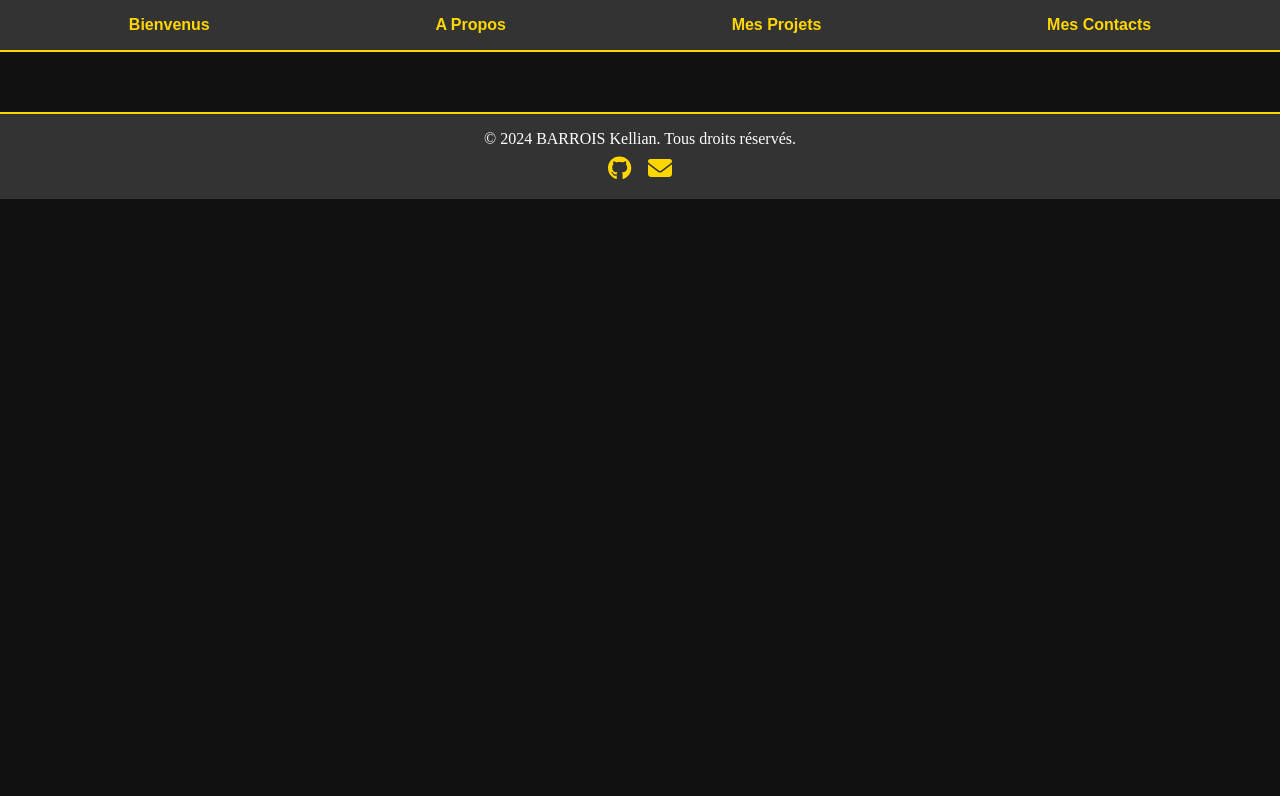
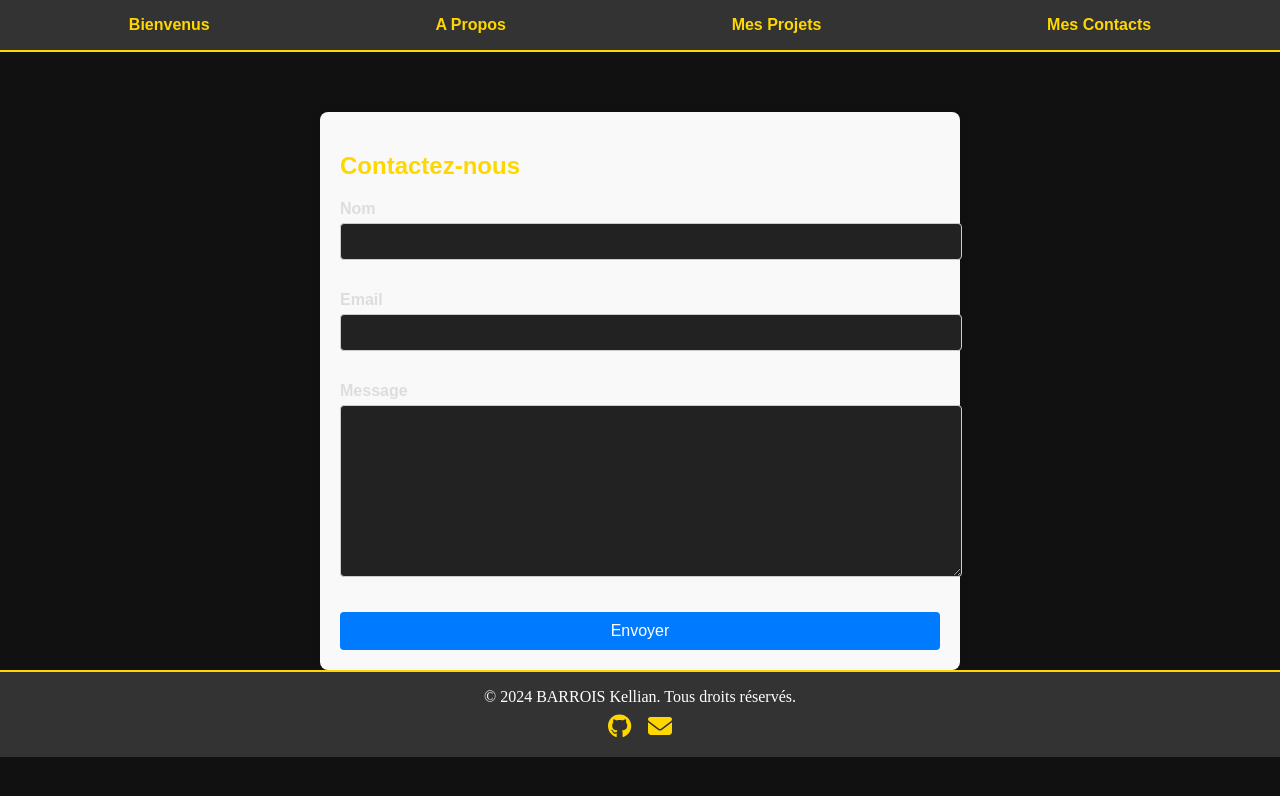
Before and after one commit to Kentana07/Mon-Portfolio, a React (Create React App) app: page /Mon-Portfolio/contact-form in a window 1280 px wide. Shown: the top 796 px of the page. Built offline with nearby package versions, Linux system fonts and the light colour scheme.

Commit message:
ajout d'un formulaire de contact

```diff
--- a/package.json
+++ b/package.json
@@ -12,6 +12,7 @@
     "@testing-library/jest-dom": "^5.17.0",
     "@testing-library/react": "^13.4.0",
     "@testing-library/user-event": "^13.5.0",
+    "emailjs-com": "^3.2.0",
     "react": "^18.3.1",
     "react-dom": "^18.3.1",
     "react-router-dom": "^6.23.1",
--- a/src/App.js
+++ b/src/App.js
@@ -1,34 +1,13 @@
 import React from "react";
-import { BrowserRouter as Router, Routes, Route, useLocation } from "react-router-dom";
-import { CSSTransition, TransitionGroup } from "react-transition-group";
+import { BrowserRouter as Router, Routes, Route } from "react-router-dom";
 import Header from "./components/header";
 import Home from "./pages/home";
 import About from "./pages/about";
 import Projects from "./pages/projects";
 import Contact from "./pages/contact";
 import Footer from "./components/footer";
+import ContactForm from "./components/contactform";
 import './styles/app.css';
-
-function AnimatedRoutes() {
-  const location = useLocation();
-
-  return (
-    <TransitionGroup>
-      <CSSTransition
-        key={location.pathname}
-        timeout={300}
-        classNames="page"
-      >
-        <Routes location={location}>
-          <Route path="/" element={<Home />} />
-          <Route path="/about" element={<About />} />
-          <Route path="/projects" element={<Projects />} />
-          <Route path="/contact" element={<Contact />} />
-        </Routes>
-      </CSSTransition>
-    </TransitionGroup>
-  );
-}
 
 function App() {
   return (
@@ -36,7 +15,13 @@ function App() {
       <div className="App">
         <Header />
         <main>
-          <AnimatedRoutes />
+          <Routes>
+            <Route path="/" element={<Home />} />
+            <Route path="/about" element={<About />} />
+            <Route path="/projects" element={<Projects />} />
+            <Route path="/contact" element={<Contact />} />
+            <Route path="/contact-form" element={<ContactForm />} />
+          </Routes>
         </main>
         <Footer />
       </div>
--- /dev/null
+++ b/src/components/contactform.js
@@ -0,0 +1,83 @@
+import React, { useState } from 'react';
+import emailjs from 'emailjs-com';
+import '../styles/contactform.css';
+
+const ContactForm = () => {
+  const [formData, setFormData] = useState({
+    name: '',
+    email: '',
+    message: ''
+  });
+
+  const [successMessage, setSuccessMessage] = useState('');
+  const [errorMessage, setErrorMessage] = useState('');
+
+  const handleChange = (e) => {
+    const { name, value } = e.target;
+    setFormData({ ...formData, [name]: value });
+  };
+
+  const handleSubmit = (e) => {
+    e.preventDefault();
+
+    emailjs.send('service_cixqloq', 'template_wvkkojg', formData, 'IjSijs_cOtRPqwmjs')
+      .then((response) => {
+        setSuccessMessage('Message envoyé avec succès !');
+        setErrorMessage('');
+        setFormData({
+          name: '',
+          email: '',
+          message: ''
+        });
+      })
+      .catch((err) => {
+        setErrorMessage('Une erreur est survenue, veuillez réessayer.');
+        setSuccessMessage('');
+      });
+  };
+
+  return (
+    <div className="contact-form-container">
+      <h2>Contactez-nous</h2>
+      <form onSubmit={handleSubmit} className="contact-form">
+        <div className="form-group">
+          <label htmlFor="name">Nom</label>
+          <input
+            type="text"
+            id="name"
+            name="name"
+            value={formData.name}
+            onChange={handleChange}
+            required
+          />
+        </div>
+        <div className="form-group">
+          <label htmlFor="email">Email</label>
+          <input
+            type="email"
+            id="email"
+            name="email"
+            value={formData.email}
+            onChange={handleChange}
+            required
+          />
+        </div>
+        <div className="form-group">
+          <label htmlFor="message">Message</label>
+          <textarea
+            id="message"
+            name="message"
+            value={formData.message}
+            onChange={handleChange}
+            required
+          />
+        </div>
+        <button type="submit">Envoyer</button>
+        {successMessage && <p className="success-message">{successMessage}</p>}
+        {errorMessage && <p className="error-message">{errorMessage}</p>}
+      </form>
+    </div>
+  );
+};
+
+export default ContactForm;
--- a/src/pages/contact.js
+++ b/src/pages/contact.js
@@ -1,10 +1,12 @@
 import React from "react";
 import '../styles/contact.css';
+import { Link } from "react-router-dom";
 
 const Contact = () => (
   <div className="contact">
     <h1>Contactez-moi</h1>
     <p>Email :   Kellian07@gmail.com </p>
+    <Link to="/contact-form">M'envoyer un message</Link>
   </div>
 );
 
--- a/src/pages/home.js
+++ b/src/pages/home.js
@@ -5,6 +5,9 @@ const Home = () => (
   <div className="home">
     <h1>Bienvenue sur mon Portfolio</h1>
     <p>Découvrez mes projets et compétences.</p>
+    <h1>Intégrateur web</h1>
+    <p>Globalement, le rôle de l'intégrateur Web, c'est de fabriquer les pages internet.</p>
+    <p>Plus précisément, de prendre les maquettes graphiques et de les mettre en page pour le web.</p>
   </div>
 );
 
--- /dev/null
+++ b/src/styles/contactform.css
@@ -0,0 +1,66 @@
+.contact-form-container {
+    max-width: 600px;
+    margin: 0 auto;
+    padding: 20px;
+    background: #f9f9f9;
+    border-radius: 8px;
+    box-shadow: 0 0 10px rgba(0, 0, 0, 0.1);
+  }
+
+  .contact-form h2 {
+    margin-bottom: 20px;
+    text-align: center;
+  }
+
+  .contact-form .form-group {
+    margin-bottom: 15px;
+  }
+
+  .contact-form .form-group label {
+    display: block;
+    margin-bottom: 5px;
+    font-weight: bold;
+  }
+
+  .contact-form .form-group input,
+  .contact-form .form-group textarea {
+    width: 100%;
+    padding: 10px;
+    border: 1px solid #ccc;
+    border-radius: 4px;
+  }
+
+  .contact-form .form-group textarea {
+    resize: vertical;
+    height: 150px;
+  }
+
+  .contact-form button {
+    display: block;
+    width: 100%;
+    padding: 10px;
+    background: #007bff;
+    color: #fff;
+    border: none;
+    border-radius: 4px;
+    cursor: pointer;
+    font-size: 16px;
+  }
+
+  .contact-form button:hover {
+    background: #0056b3;
+  }
+
+  .contact-form .success-message,
+  .contact-form .error-message {
+    text-align: center;
+    margin-top: 15px;
+  }
+
+  .contact-form .success-message {
+    color: #28a745;
+  }
+
+  .contact-form .error-message {
+    color: #dc3545;
+  }
```
Also changed, not shown: public/téléchargement.webp (added), 1 other file (tests, documents, lock files or other folders).
